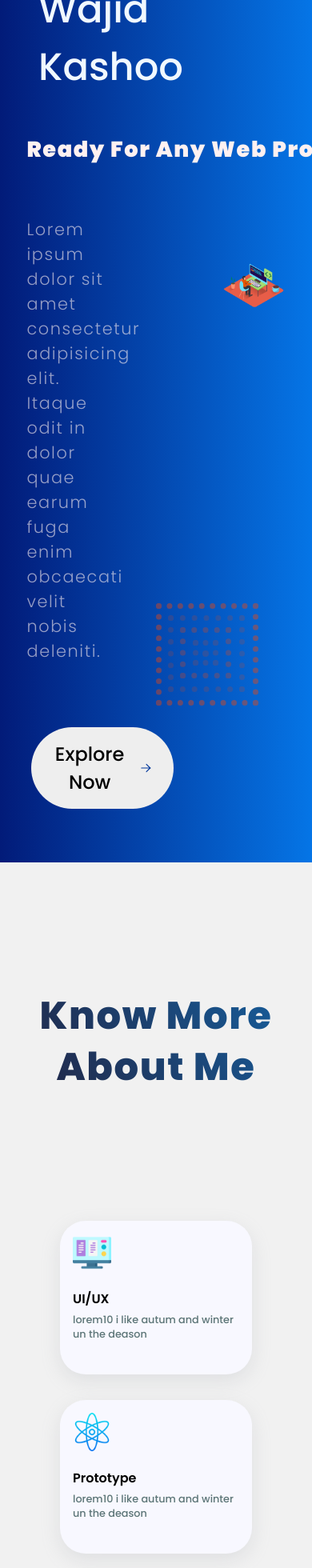
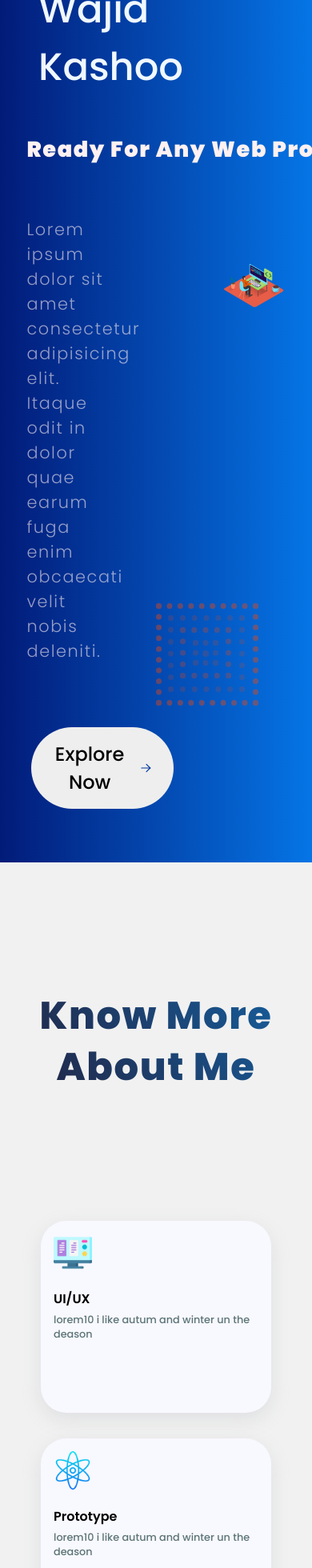
Before and after one commit to wajidkashoo14/ReactApp, a React (Create React App) app: page / in a window 390 px wide. Shown: the top 1960 px of the page at 80% size. Built offline with nearby package versions, Linux system fonts and the light colour scheme.

Commit message:
more styles

```diff
--- a/src/components/pages/Card.css
+++ b/src/components/pages/Card.css
@@ -115,8 +115,8 @@ link {
 }
 .card{
   margin: 2rem auto;
-  width: 15rem;
-  height: 12rem;
+  width: 18rem;
+  height: 15rem;
 }
 
 }
```
